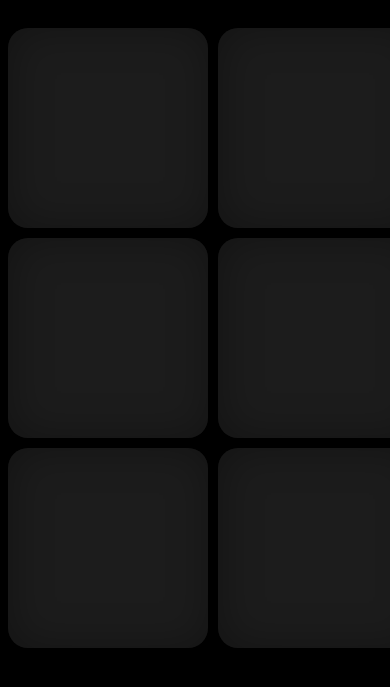
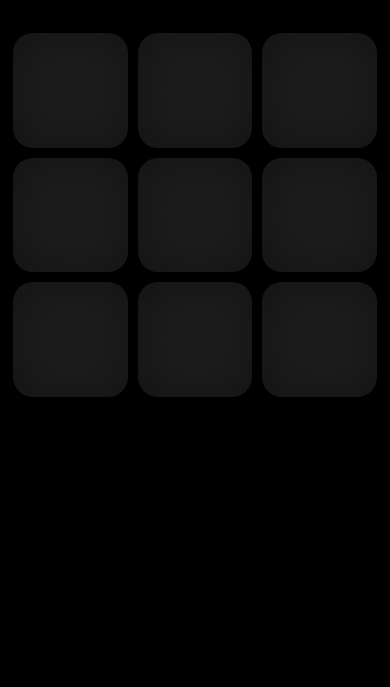
Before and after one commit to kevinp777/PulseZone, a plain HTML site: page index.html in a window 390 px wide. Shown: the part 75-762 px from the top of the page. Drawn offline with nearby package versions, Linux system fonts and the light colour scheme.

Commit message:
Update style.css
Responsive keypads!

```diff
--- a/style.css
+++ b/style.css
@@ -88,12 +88,10 @@ img {
 
 
 .container {
-	display: grid;
-	grid-template-columns: repeat(3);
-	grid-gap: 10px;
-	grid-auto-rows: minmax(200px, auto);
-	width: 620px;
-  margin: 0 auto;
+  display: flex;
+  flex-wrap: wrap;
+  max-width: 620px;
+  margin: auto;
 }
 
 /*=====================================================
@@ -101,6 +99,11 @@ keypad styles
 =====================================================*/
 
 .keypad {
+  position: relative;
+  flex-basis: calc(33.333% - 10px);
+  margin: 5px;
+  border: 1px solid;
+  box-sizing: border-box;
   background: #1c1c1c;
   border: none;
   border-radius: 20px;
@@ -112,7 +115,10 @@ keypad styles
 -moz-box-shadow: 2px 0px 40px 2px rgba(0,0,0,0.3) inset;
 }
 
-.one  {
+.one::before  {
+  content: '';
+  display: block;
+  padding-top: 100%;
   grid-column: 1;
   grid-row: 1;
 	}
@@ -150,7 +156,10 @@ keypad styles
     }
   }
 
-.two {
+.two::before {
+  content: '';
+  display: block;
+  padding-top: 100%;
   grid-column: 2;
   grid-row: 1;
 	}
@@ -188,7 +197,10 @@ keypad styles
     }
   }
 
-.three {
+.three::before {
+  content: '';
+  display: block;
+  padding-top: 100%;
   grid-column: 3;
   grid-row: 1;
 	}
@@ -197,7 +209,10 @@ keypad styles
   transition: background 1s ease;
 	}
 
-.four {
+.four::before {
+  content: '';
+  display: block;
+  padding-top: 100%;
 	grid-column: 1;
   grid-row: 2;
 	}
@@ -206,7 +221,10 @@ keypad styles
   transition: background 1s ease;
 	}
 
-.five {
+.five::before {
+  content: '';
+  display: block;
+  padding-top: 100%;
 	grid-column: 2;
   grid-row: 2;
 	}
@@ -215,7 +233,10 @@ keypad styles
   transition: background 1s ease;
 	}
 
-.six {
+.six::before {
+  content: '';
+  display: block;
+  padding-top: 100%;
 	grid-column: 3;
   grid-row: 2;
 	}
@@ -224,7 +245,10 @@ keypad styles
   transition: background 1s ease;
 	}
 
-.seven {
+.seven::before {
+  content: '';
+  display: block;
+  padding-top: 100%;
 	grid-column: 1;
   grid-row: 3;
 	}
@@ -233,7 +257,10 @@ keypad styles
   transition: background 1.5s ease;
 	}
 
-.eight {
+.eight::before {
+  content: '';
+  display: block;
+  padding-top: 100%;
 	grid-column: 2;
   grid-row: 3;
 	}
@@ -242,7 +269,10 @@ keypad styles
   transition: background 1s ease;
 	}
 
-.nine {
+.nine::before {
+  content: '';
+  display: block;
+  padding-top: 100%;
 	grid-column: 3;
   grid-row: 3;
 	}
```
